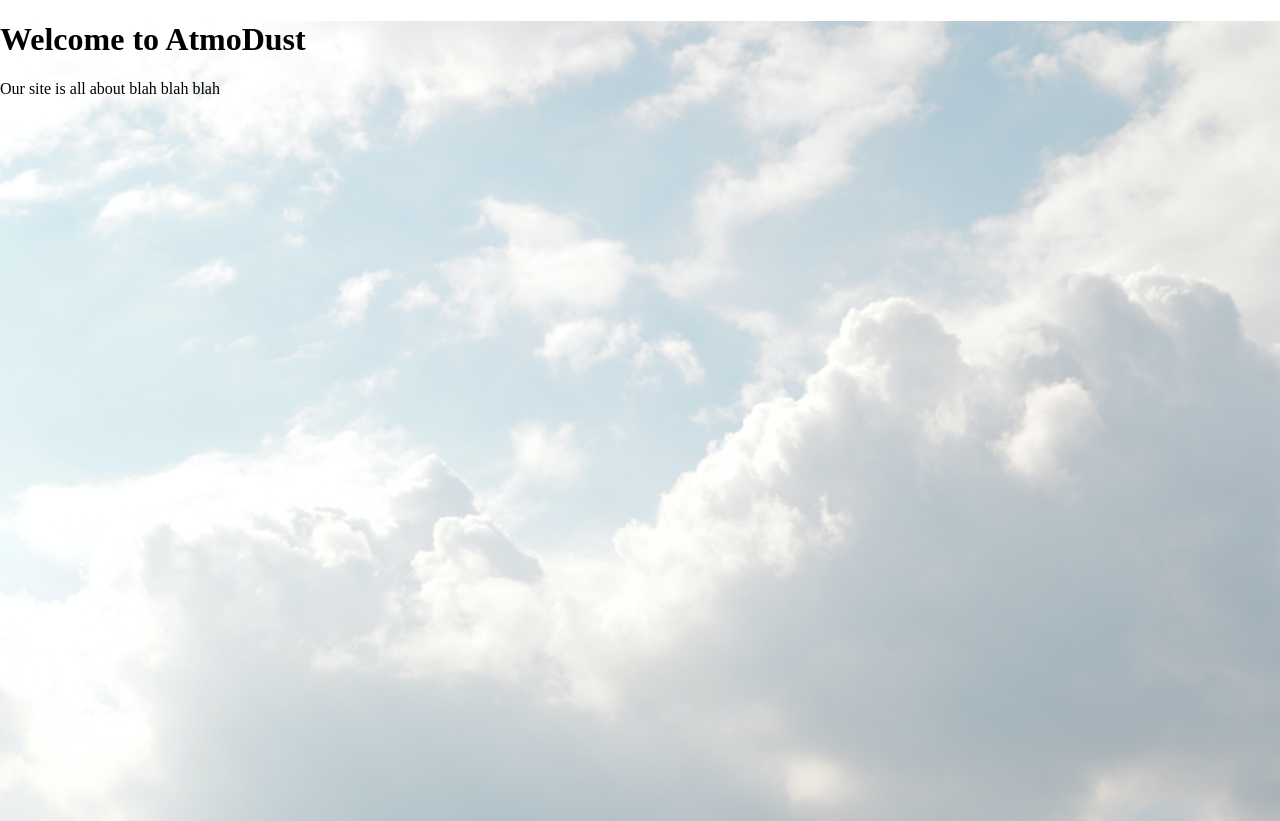
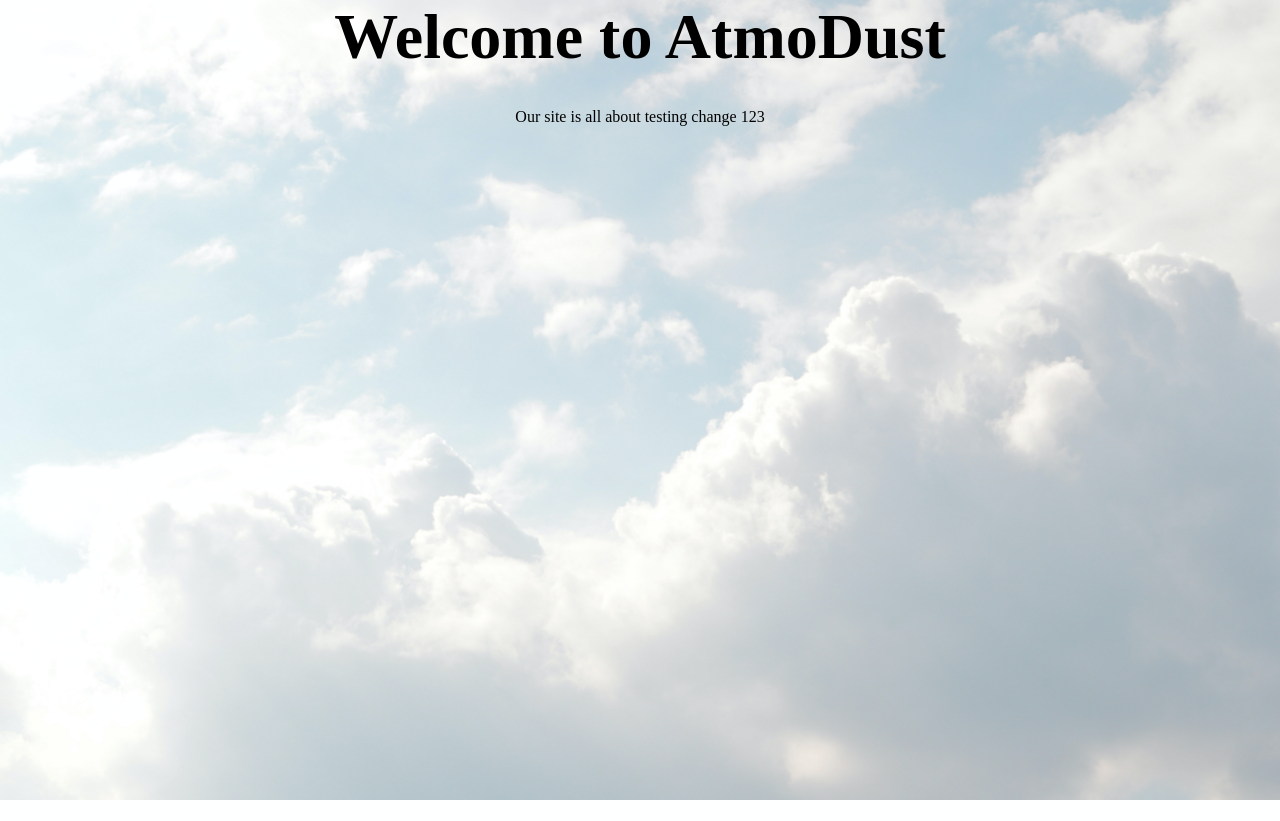
Before and after one commit to yunjs123/capstone, a Flask app: template app/templates/home.html in a window 1280 px wide. After the commit the page ends 800 px from the top, so only its background shows below. Run offline with Flask 2, Linux system fonts and the light colour scheme; the template is opened without the code that fills it, so the values that code supplies are empty.

Commit message:
Fixed style css and changes to home

```diff
--- a/app/routes.py
+++ b/app/routes.py
@@ -26,6 +26,10 @@ def index():
 @app.route('/about')
 def about():
     return render_template("about.html")
+
+@app.route('/home')
+def home():
+    return render_template("home.html")
 
 @app.route('/favicon.ico')
 def favicon():
--- a/app/static/styles/style.css
+++ b/app/static/styles/style.css
@@ -44,10 +44,27 @@ nav ul li a:hover{
     height: 100%;
 }
 .hero{
-    height:100%;
+    height: 100%;
     width: 100%;
-    background: url("app/static/background.jpg");
+    background: url("/static/background.jpg");
     background-size: cover;
     background-repeat: no-repeat;
     background-position: center center;
 }
+.hero-content {
+    padding-top: em(70);
+    text-align: center;
+}
+
+.hero-content h1{
+    font-size: 4em;
+    margin-bottom: .5em;
+    margin-top: 0em;
+}
+
+.hero-content p{
+    margin: auto;
+    margin-bottom: 3em;
+    font-weight: 200;
+    line-height: 1.4em;
+}
--- a/app/templates/AboutUs.html
+++ b/app/templates/about.html
@@ -7,7 +7,7 @@
         <meta name="viewport" content="width=device-width, initial-scale=1.0">
         <meta http-equiv="X-UA-Compatible" content="ie=edge">
         <title>About Us</title>
-        <link rel="stylesheet" href="AboutUs_CSS.css">
+        <link rel="stylesheet" href="about.css">
     </head>
 
 <!--
--- a/app/templates/home.html
+++ b/app/templates/home.html
@@ -9,16 +9,14 @@
     <link rel="shortcut icon" href="{{ url_for('static', filename='favicon.ico') }}">
     <title>Home</title>
 </head>
-
 <body>
     <div class="container">
         <div class="hero">
             <div class="hero-content">
                 <h1>Welcome to AtmoDust</h1>
-                <p>Our site is all about blah blah blah</p>
+                <p>Our site is all about testing change 123</p>
             </div>
         </div>
     </div>
 </body>
-
 </html>
--- a/app/templates/index.html
+++ b/app/templates/index.html
@@ -52,7 +52,7 @@
         <h1 id="top">AtmoDust</h1>
         <!--menu here-->
         <ul class="menu">
-            <li><a href="/">Home</a></li>
+            <li><a href="/home">Home</a></li>
             <li><a href="/about">About Us</a></li>
             <li><a href=#>Sign in</a></li>
             <li><a href="/">Chart Test</a></li>
```
Also changed, not shown: app/static/styles/about.css (renamed from app/static/styles/AboutUs_CSS.css), 1 other file.
